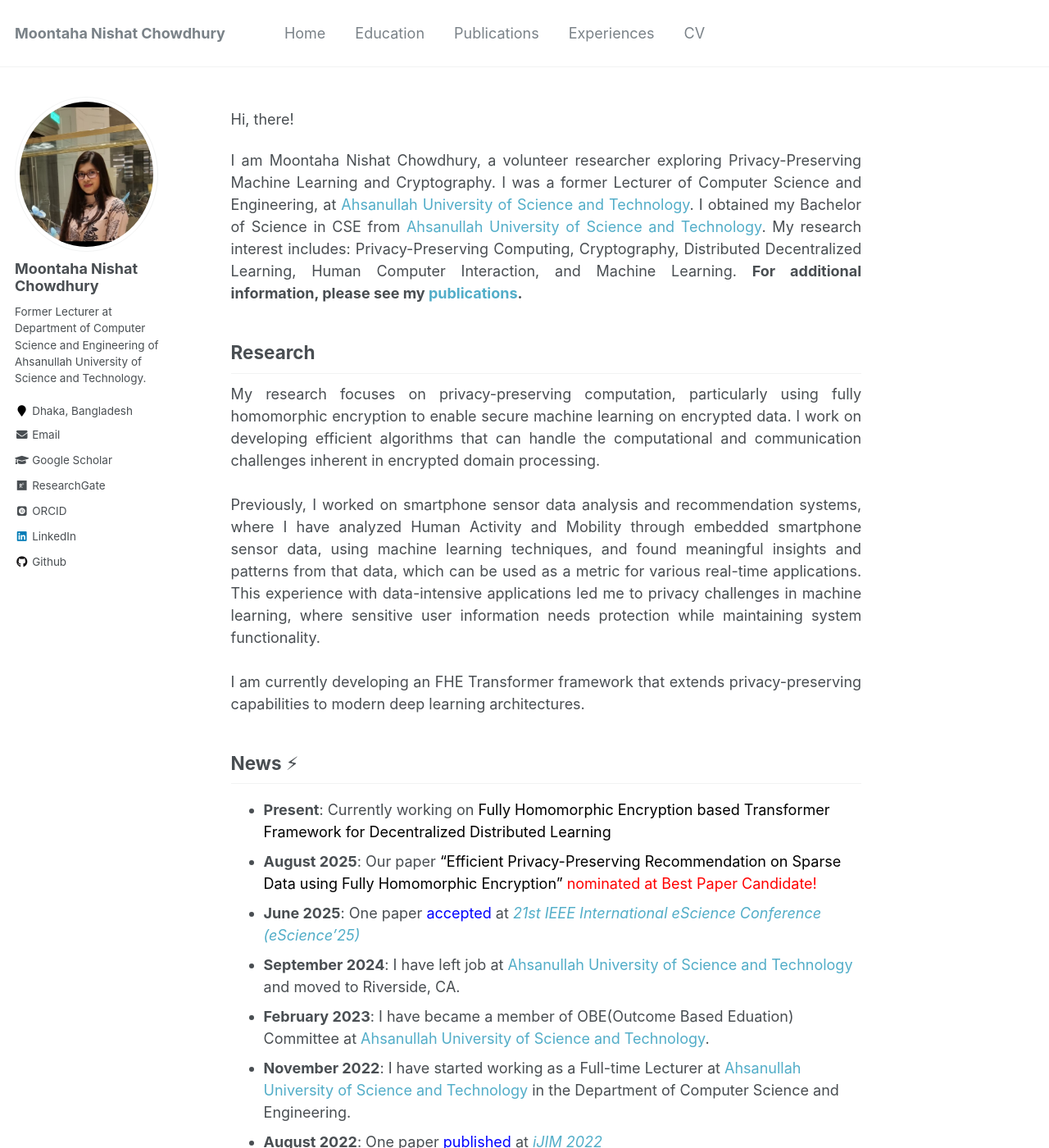
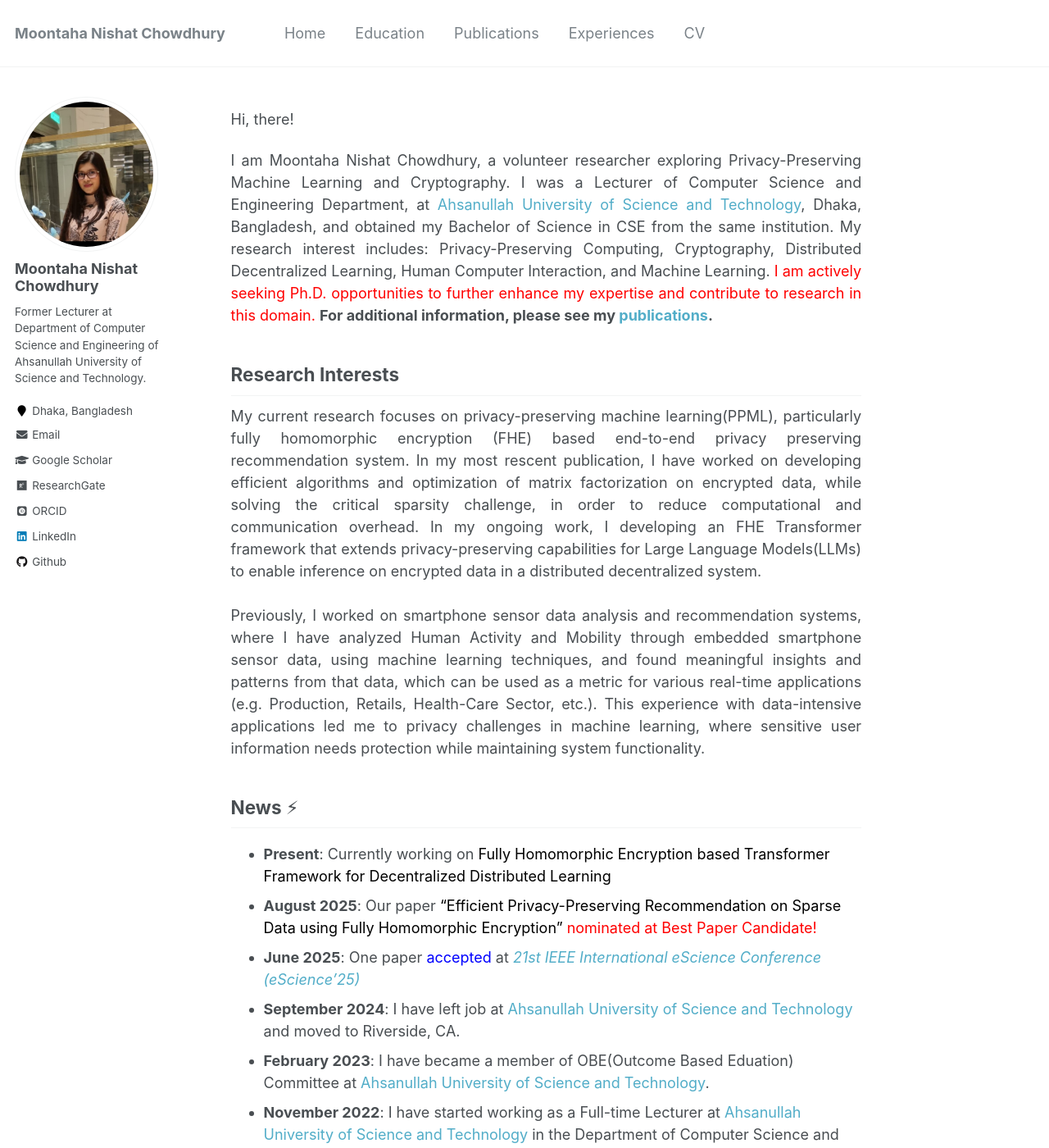
Before and after one commit to chowdhurymoontaha/chowdhurymoontaha.github.io, a Jekyll site: the page built from _pages/about.md, in a window 1280 px wide and 1400 px high. Shown: the whole window at 82% size. Built offline with Jekyll 4.4.1, drawn with Linux system fonts in a browser that asks for light colours; some web fonts are replaced.

Commit message:
Update about.md

```diff
--- a/_pages/about.md
+++ b/_pages/about.md
@@ -10,16 +10,27 @@ redirect_from:
 
 Hi, there!
 
-<p style="text-align:justify">I am Moontaha Nishat Chowdhury, a volunteer researcher exploring Privacy-Preserving Machine Learning and Cryptography. I was a former Lecturer of Computer Science and Engineering, at <a href="https://aust.edu/">Ahsanullah University of Science and Technology</a>. I obtained my Bachelor of Science in CSE from <a href="https://aust.edu/">Ahsanullah University of Science and Technology</a>. My research interest includes: Privacy-Preserving Computing, Cryptography, Distributed Decentralized Learning, Human Computer Interaction, and Machine Learning.
+<p style="text-align:justify">I am Moontaha Nishat Chowdhury, a volunteer researcher exploring Privacy-Preserving Machine Learning and Cryptography.
+I was a Lecturer of Computer Science and Engineering Department, at <a href="https://aust.edu/">Ahsanullah University of Science and Technology</a>, Dhaka, Bangladesh, and obtained my Bachelor
+of Science in CSE from the same institution. My research interest includes: Privacy-Preserving Computing, Cryptography, Distributed Decentralized Learning,
+Human Computer Interaction, and Machine Learning.<span style="color:red"> I am actively seeking Ph.D. opportunities to further enhance my expertise and contribute to research in this domain.</span>
 <b> For additional information, please see my <a href="https://chowdhurymoontaha.github.io//publications/">publications</a>.</b>
 </p>
 
 
-## Research
-<p style="text-align:justify">My research focuses on privacy-preserving computation, particularly using fully homomorphic encryption to enable secure machine learning on encrypted data. I work on developing efficient algorithms that can handle the computational and communication challenges inherent in encrypted domain processing. <br/> <br/>
-Previously, I worked on smartphone sensor data analysis and recommendation systems, where I have analyzed Human Activity and Mobility through embedded smartphone sensor data, using machine learning techniques, and found meaningful insights and patterns from that data, which can be used as a metric for various real-time applications. This experience with data-intensive applications led me to privacy challenges in machine learning, where sensitive user information needs protection while maintaining system functionality.
-<br/><br/>
-I am currently developing an FHE Transformer framework that extends privacy-preserving capabilities to modern deep learning architectures.
+## Research Interests
+<p style="text-align:justify">My current research focuses on privacy-preserving machine learning(PPML),
+particularly fully homomorphic encryption (FHE) based end-to-end privacy preserving recommendation system.
+In my most rescent publication, I have worked on developing efficient algorithms and optimization of matrix factorization
+on encrypted data, while solving the critical sparsity challenge, in order to reduce computational and communication overhead.
+In my ongoing work, I developing an FHE Transformer framework that extends privacy-preserving capabilities for Large Language Models(LLMs)
+to enable inference on encrypted data in a distributed decentralized system.<br/> <br/>
+
+Previously, I worked on smartphone sensor data analysis and recommendation systems, where I have analyzed Human Activity and Mobility through embedded smartphone sensor data,
+using machine learning techniques, and found meaningful insights and patterns from that data, which can be used as a metric for various real-time applications (e.g. Production, Retails, Health-Care Sector, etc.).
+ This experience with data-intensive applications led me to privacy challenges in machine learning, where sensitive user information needs protection while maintaining system functionality.
+
+
  </p>
 
 ## News ⚡
```
